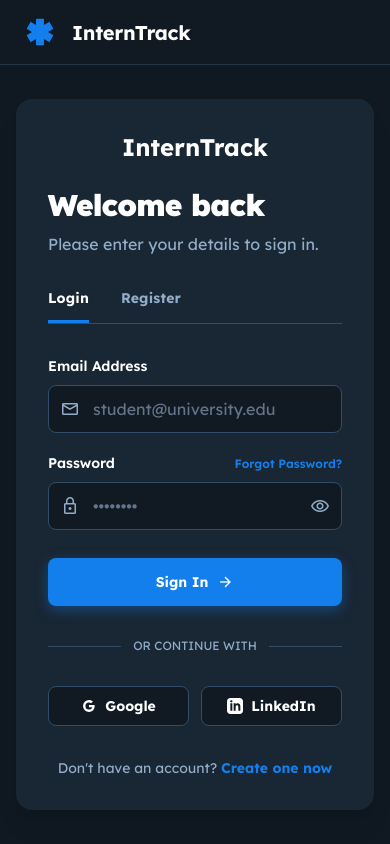
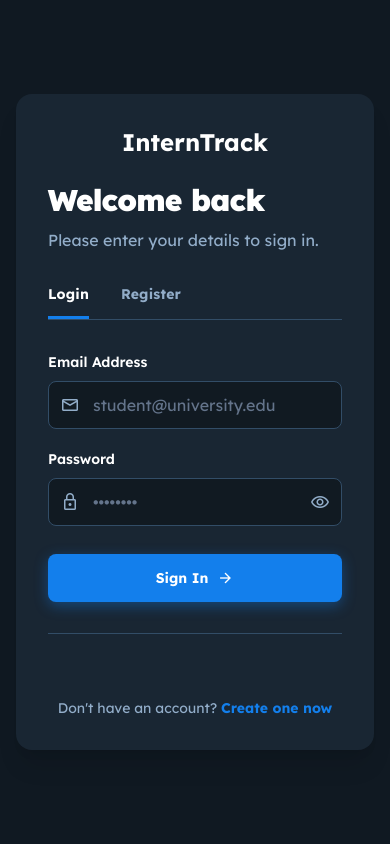
Before and after one commit to Syd7/ITrack, a Django app: page /login/ in a window 390 px wide. Run offline with Django 5.2, Linux system fonts and the light colour scheme; some libraries are stand-ins or nearby versions.

Commit message:
allow users to log-in using the improved html

```diff
--- a/iTrack/dashboard/views.py
+++ b/iTrack/dashboard/views.py
@@ -178,14 +178,24 @@ def scraped_jobsView(request):
 
 def login_view(request):
     if request.method == "POST":
-        username = request.POST.get("username")
+        email = request.POST.get("email")
         password = request.POST.get("password")
-        user = authenticate(request, username=username, password=password)
+
+        try:
+            user_obj = User.objects.get(email=email)
+            user = authenticate(
+                request,
+                username=user_obj.username,
+                password=password
+            )
+        except User.DoesNotExist:
+            user = None
+
         if user is not None:
             login(request, user)
-            return redirect("dashboard")
+            return redirect("dashboard:dashboard")
         else:
-            error = "Invalid username or password"
+            error = "Invalid email or password"
             return render(request, "registration/login.html", {"error": error})
 
     return render(request, "registration/login.html")
--- a/iTrack/templates/registration/login.html
+++ b/iTrack/templates/registration/login.html
@@ -32,21 +32,6 @@
 <body class="bg-background-light dark:bg-background-dark font-display text-slate-900 dark:text-white antialiased">
 <div class="relative flex min-h-screen w-full flex-col overflow-x-hidden">
 <!-- Header -->
-<header class="flex items-center justify-between whitespace-nowrap border-b border-solid border-slate-200 dark:border-[#233648] px-6 lg:px-10 py-4 bg-white dark:bg-[#111a22]">
-<div class="flex items-center gap-4">
-<div class="size-8 text-primary">
-<svg class="w-full h-full" fill="none" viewbox="0 0 48 48" xmlns="http://www.w3.org/2000/svg">
-<path clip-rule="evenodd" d="M12.0799 24L4 19.2479L9.95537 8.75216L18.04 13.4961L18.0446 4H29.9554L29.96 13.4961L38.0446 8.75216L44 19.2479L35.92 24L44 28.7521L38.0446 39.2479L29.96 34.5039L29.9554 44H18.0446L18.04 34.5039L9.95537 39.2479L4 28.7521L12.0799 24Z" fill="currentColor" fill-rule="evenodd"></path>
-</svg>
-</div>
-<h2 class="text-xl font-bold leading-tight tracking-[-0.015em] dark:text-white text-slate-900">InternTrack</h2>
-</div>
-<div class="hidden sm:flex gap-4">
-<a class="text-sm font-medium text-slate-600 dark:text-slate-400 hover:text-primary dark:hover:text-white transition-colors" href="#">About</a>
-<a class="text-sm font-medium text-slate-600 dark:text-slate-400 hover:text-primary dark:hover:text-white transition-colors" href="#">Features</a>
-<a class="text-sm font-medium text-slate-600 dark:text-slate-400 hover:text-primary dark:hover:text-white transition-colors" href="#">Contact</a>
-</div>
-</header>
 <!-- Main Content -->
 <main class="flex-1 flex items-center justify-center p-4 sm:p-6 lg:p-8">
 <div class="w-full max-w-[1000px] bg-white dark:bg-[#192633] rounded-2xl shadow-xl overflow-hidden flex flex-col md:flex-row">
@@ -83,12 +68,14 @@
 </div>
 </div>
 <!-- Form -->
-<form class="flex flex-col gap-5">
+<form method="post" class="flex flex-col gap-5">
+        {% csrf_token %}
+
 <!-- Email Field -->
 <div class="flex flex-col gap-2">
 <label class="text-slate-700 dark:text-white text-sm font-semibold leading-normal">Email Address</label>
 <div class="relative group">
-<input class="w-full rounded-lg border border-slate-300 dark:border-[#324d67] bg-slate-50 dark:bg-[#111a22] text-slate-900 dark:text-white h-12 px-4 pl-11 focus:outline-none focus:ring-2 focus:ring-primary focus:border-transparent transition-all placeholder:text-slate-400 dark:placeholder:text-[#64748b]" placeholder="student@university.edu" required="" type="email"/>
+<input type ="email" name="email" class="w-full rounded-lg border border-slate-300 dark:border-[#324d67] bg-slate-50 dark:bg-[#111a22] text-slate-900 dark:text-white h-12 px-4 pl-11 focus:outline-none focus:ring-2 focus:ring-primary focus:border-transparent transition-all placeholder:text-slate-400 dark:placeholder:text-[#64748b]" placeholder="student@university.edu" required="" type="email"/>
 <div class="absolute inset-y-0 left-0 flex items-center pl-3 pointer-events-none text-slate-400 dark:text-[#92adc9]">
 <span class="material-symbols-outlined text-[20px]">mail</span>
 </div>
@@ -98,10 +85,9 @@
 <div class="flex flex-col gap-2">
 <div class="flex justify-between items-center">
 <label class="text-slate-700 dark:text-white text-sm font-semibold leading-normal">Password</label>
-<a class="text-xs font-semibold text-primary hover:text-blue-500 transition-colors" href="#">Forgot Password?</a>
 </div>
 <div class="relative group">
-<input class="w-full rounded-lg border border-slate-300 dark:border-[#324d67] bg-slate-50 dark:bg-[#111a22] text-slate-900 dark:text-white h-12 px-4 pl-11 focus:outline-none focus:ring-2 focus:ring-primary focus:border-transparent transition-all placeholder:text-slate-400 dark:placeholder:text-[#64748b]" placeholder="••••••••" required="" type="password"/>
+<input type="password" name="password" class="w-full rounded-lg border border-slate-300 dark:border-[#324d67] bg-slate-50 dark:bg-[#111a22] text-slate-900 dark:text-white h-12 px-4 pl-11 focus:outline-none focus:ring-2 focus:ring-primary focus:border-transparent transition-all placeholder:text-slate-400 dark:placeholder:text-[#64748b]" placeholder="••••••••" required="" type="password"/>
 <div class="absolute inset-y-0 left-0 flex items-center pl-3 pointer-events-none text-slate-400 dark:text-[#92adc9]">
 <span class="material-symbols-outlined text-[20px]">lock</span>
 </div>
@@ -122,24 +108,9 @@
 <div class="w-full border-t border-slate-200 dark:border-[#324d67]"></div>
 </div>
 <div class="relative flex justify-center text-xs uppercase">
-<span class="bg-white dark:bg-[#192633] px-3 text-slate-500 dark:text-[#92adc9]">Or continue with</span>
 </div>
 </div>
 <!-- Social Login -->
-<div class="grid grid-cols-2 gap-3">
-<button class="flex items-center justify-center gap-2 h-10 rounded-lg border border-slate-200 dark:border-[#324d67] bg-white dark:bg-[#111a22] hover:bg-slate-50 dark:hover:bg-[#1e2a36] transition-colors text-slate-700 dark:text-white text-sm font-bold">
-<svg class="h-4 w-4" fill="currentColor" viewbox="0 0 24 24" xmlns="http://www.w3.org/2000/svg">
-<path d="M20.283 10.356h-8.327v3.451h4.792c-.446 2.193-2.313 3.453-4.792 3.453a5.27 5.27 0 0 1-5.279-5.28 5.27 5.27 0 0 1 5.279-5.279c1.259 0 2.397.447 3.29 1.178l2.6-2.599c-1.584-1.381-3.615-2.233-5.89-2.233a8.908 8.908 0 0 0-8.934 8.934 8.907 8.907 0 0 0 8.934 8.934c4.467 0 8.529-3.249 8.529-8.934 0-.528-.081-1.097-.202-1.625z"></path>
-</svg>
-                            Google
-                        </button>
-<button class="flex items-center justify-center gap-2 h-10 rounded-lg border border-slate-200 dark:border-[#324d67] bg-white dark:bg-[#111a22] hover:bg-slate-50 dark:hover:bg-[#1e2a36] transition-colors text-slate-700 dark:text-white text-sm font-bold">
-<svg aria-hidden="true" class="h-4 w-4" fill="currentColor" viewbox="0 0 24 24">
-<path clip-rule="evenodd" d="M19 0h-14c-2.761 0-5 2.239-5 5v14c0 2.761 2.239 5 5 5h14c2.762 0 5-2.239 5-5v-14c0-2.761-2.238-5-5-5zm-11 19h-3v-11h3v11zm-1.5-12.268c-.966 0-1.75-.79-1.75-1.764s.784-1.764 1.75-1.764 1.75.79 1.75 1.764-.783 1.764-1.75 1.764zm13.5 12.268h-3v-5.604c0-3.368-4-3.113-4 0v5.604h-3v-11h3v1.765c1.396-2.586 7-2.777 7 2.476v6.759z" fill-rule="evenodd"></path>
-</svg>
-                            LinkedIn
-                        </button>
-</div>
 <div class="mt-8 text-center">
 <p class="text-slate-500 dark:text-[#92adc9] text-sm">Don't have an account? <a class="text-primary hover:text-blue-500 font-bold transition-colors" href="#">Create one now</a></p>
 </div>
```
